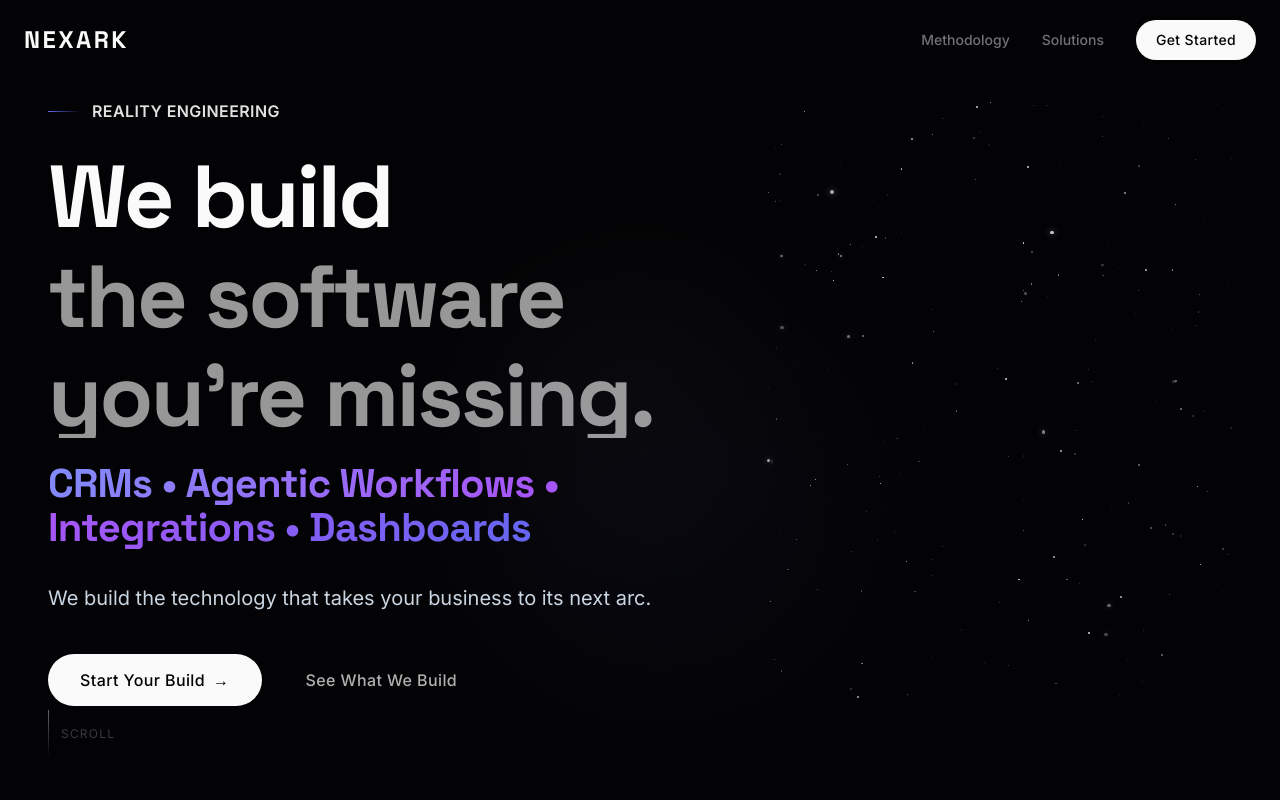
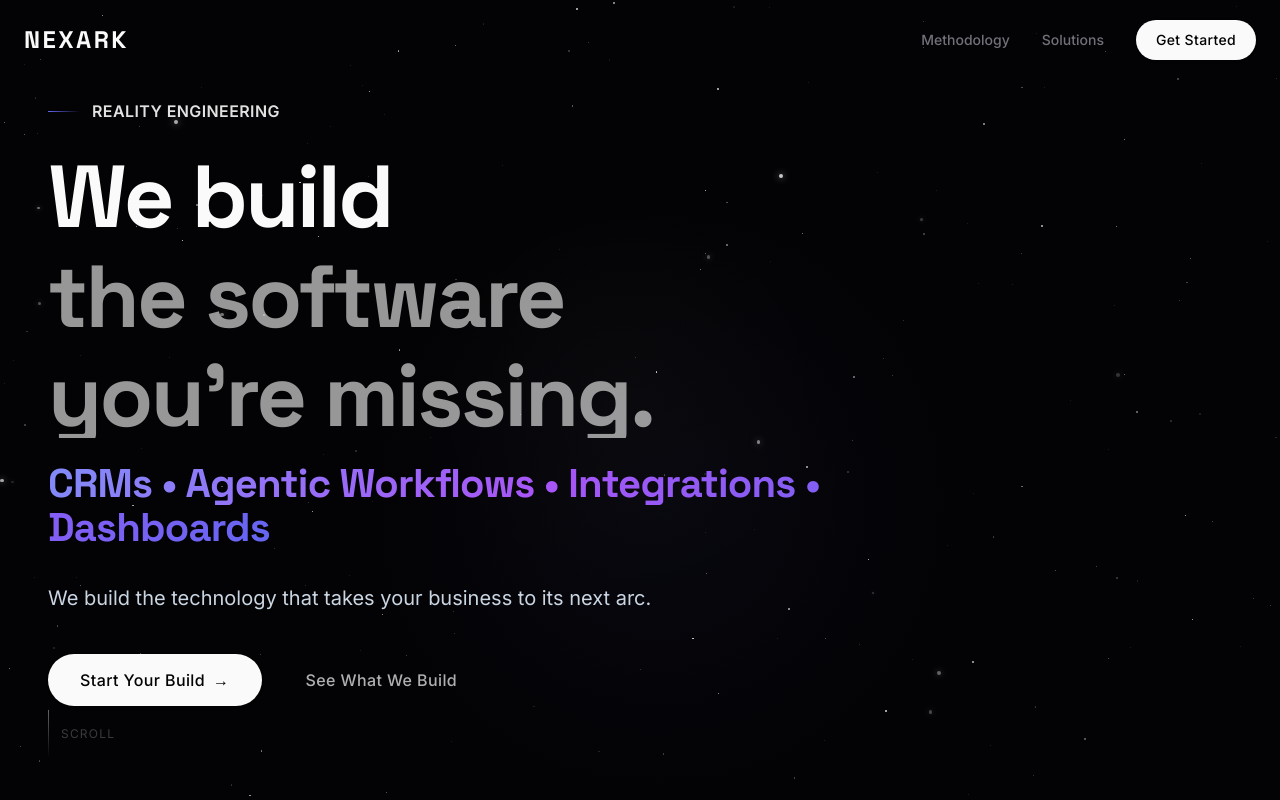
Before and after one commit to samuelbarksdale97/nexark-website, a Next.js app: page / in a window 1280 px wide. Shown: the top 800 px of the page. Built offline with nearby package versions, Linux system fonts and the light colour scheme.

Commit message:
feat: make star field full screen and shooting star traverse full width

```diff
--- a/components/sections/Hero.tsx
+++ b/components/sections/Hero.tsx
@@ -87,6 +87,11 @@ export function Hero() {
         }}
       />
 
+      {/* Star Field Background - Full Screen */}
+      <div className="absolute inset-0 z-0 pointer-events-none overflow-hidden">
+        <NextArcVisual mouseX={springX} mouseY={springY} />
+      </div>
+
       {/* Content - asymmetric layout */}
       <motion.div
         style={{ y, opacity }}
@@ -95,8 +100,8 @@ export function Hero() {
         <div className="container mx-auto px-6 lg:px-12">
           <div className="grid lg:grid-cols-12 gap-8 lg:gap-12 items-center min-h-screen py-16 lg:py-20">
 
-            {/* Left side - Typography (7 columns) */}
-            <div className="lg:col-span-7">
+            {/* Left side - Typography (Full width on mobile, 8 cols on large for readability) */}
+            <div className="lg:col-span-8">
               {/* Pre-headline */}
               <motion.div
                 initial={{ opacity: 0, x: -20 }}
@@ -187,17 +192,11 @@ export function Hero() {
               </motion.div>
             </div>
 
-            {/* Right side - Abstract visual element (5 columns) */}
-            <motion.div
-              initial={{ opacity: 0, scale: 0.9 }}
-              animate={{ opacity: 1, scale: 1 }}
-              transition={{ duration: 1.2, delay: 0.5, ease: "easeOut" }}
-              className="lg:col-span-5 hidden lg:flex items-center justify-center relative min-h-[500px]"
-            >
-              <NextArcVisual mouseX={springX} mouseY={springY} />
-            </motion.div>
+            {/* Right side - Empty now, stars cover everything */}
+
           </div>
         </div>
+
 
         {/* Scroll indicator - minimal */}
         <motion.div
--- a/components/visuals/NextArc/NextArcVisual.tsx
+++ b/components/visuals/NextArc/NextArcVisual.tsx
@@ -33,7 +33,7 @@ export function NextArcVisual({ mouseX, mouseY }: NextArcVisualProps) {
     }, []);
 
     return (
-        <div className="relative w-full h-[600px] flex items-center justify-center overflow-visible">
+        <div className="relative w-full h-full min-h-screen flex items-center justify-center overflow-hidden">
 
             {/* 1. Realistic Star Field Background */}
             <motion.div
@@ -86,29 +86,25 @@ export function NextArcVisual({ mouseX, mouseY }: NextArcVisualProps) {
             </motion.div>
 
 
-            {/* 2. Photorealistic Shooting Star Animation */}
+            {/* 2. Photorealistic Shooting Star Animation - Full Screen Across */}
             <div className="absolute inset-0 z-20 pointer-events-none">
                 <div className="relative w-full h-full">
                     <motion.div
-                        className="absolute w-[400px] h-[400px] lg:w-[600px] lg:h-[600px]"
-                        initial={{ opacity: 0, x: -100, y: 100, rotate: -45, scale: 0.8 }}
+                        className="absolute w-[300px] h-[300px] md:w-[500px] md:h-[500px]"
+                        initial={{ opacity: 0, x: -200, y: '80vh', rotate: -25, scale: 0.8 }}
                         animate={{
                             opacity: [0, 1, 1, 0],
-                            x: [100, 300, 500], // Wider, more fluid arc
-                            y: [250, 0, -250],
-                            rotate: [-35, -45, -55], // Follows arc curve
-                            scale: [0.8, 1, 0.9]
+                            x: ['-10vw', '40vw', '110vw'], // Across the screen
+                            y: ['80vh', '40vh', '10vh'], // Rising arc
+                            rotate: [-25, -35, -45], // Rotation follows arc
+                            scale: [0.6, 1, 0.8]
                         }}
                         transition={{
-                            duration: 6, // Majestic slow motion
+                            duration: 7,
                             repeat: Infinity,
                             ease: "easeInOut",
-                            repeatDelay: 1,
-                            times: [0, 0.2, 0.8, 1]
-                        }}
-                        style={{
-                            left: '5%',
-                            top: '10%'
+                            repeatDelay: 2,
+                            times: [0, 0.1, 0.8, 1]
                         }}
                     >
                         {/* The Star Body image - Transparent Asset */}
@@ -116,12 +112,12 @@ export function NextArcVisual({ mouseX, mouseY }: NextArcVisualProps) {
                             src="/assets/shooting-star-transparent.png"
                             alt="Next Arc"
                             fill
-                            className="object-contain rotate-180" // No mix-blend-screen needed!
+                            className="object-contain rotate-180"
                             priority
                         />
 
-                        {/* The Head Flare - Keep mix-blend-screen for pure light addition */}
-                        <div className="absolute top-[20%] left-[80%] w-32 h-32 -translate-x-1/2 -translate-y-1/2">
+                        {/* The Head Flare */}
+                        <div className="absolute top-[20%] left-[80%] w-24 h-24 md:w-32 md:h-32 -translate-x-1/2 -translate-y-1/2">
                             <Image
                                 src="/assets/star-flare.png"
                                 alt="Flare"
```
